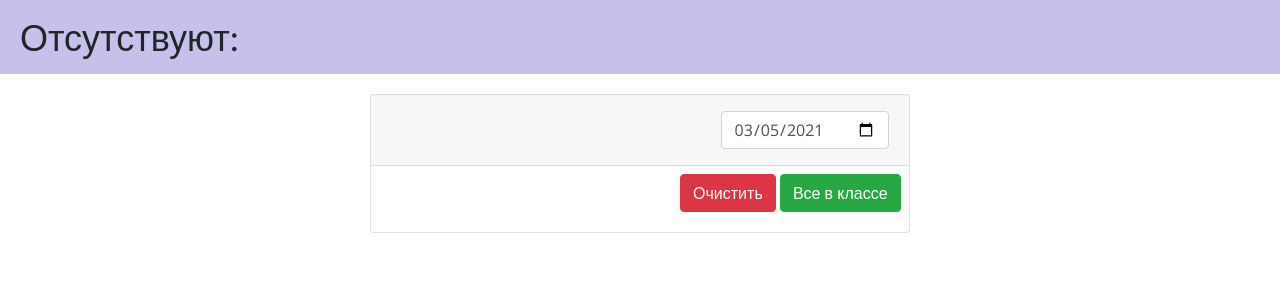
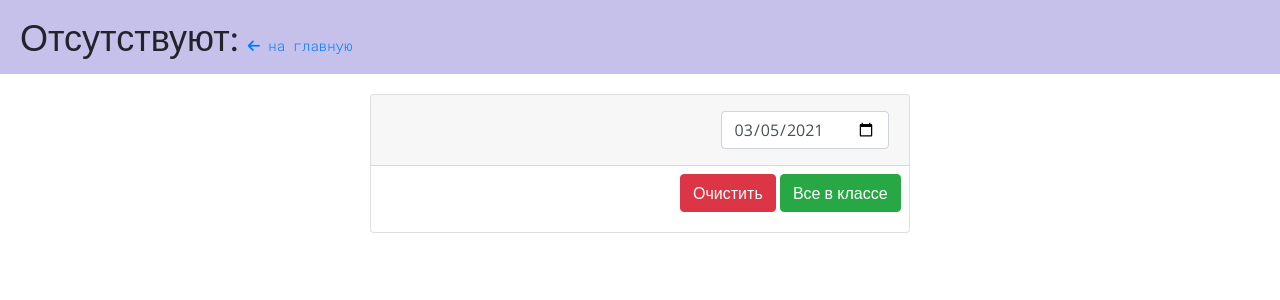
Before and after one commit to thecattest/lyceum-reports, a Flask app: page /day in a window 1280 px wide. Shown: the top 300 px of the page. Run offline with Flask 2, Linux system fonts and the light colour scheme; some libraries are stand-ins or nearby versions.

Commit message:
back link on day page

```diff
--- a/static/style.css
+++ b/static/style.css
@@ -79,3 +79,7 @@
 .student-check {
   display: none;
 }
+
+.back {
+  font-size: 14px;
+}
--- a/templates/day.html
+++ b/templates/day.html
@@ -34,7 +34,12 @@
 
   <div class="row mb-1">
     <div class="col-12">
-      <div class="header w-100">Отсутствуют:</div>
+      <div class="header w-100">
+        Отсутствуют:
+        <a href="/summary" class="action back">
+          <i class="fas fa-arrow-left"></i> на главную
+        </a>
+      </div>
     </div>
   </div>
 
@@ -49,7 +54,7 @@
             {{ name }}
           </span>
           <div class="my-auto d-flex align-items-center">
-            <input type="date" class="form-control" v-model:value="date" />
+            <input type="date" class="form-control" v-model:value="date"/>
           </div>
         </div>
         <div class="card-body text-right px-0 pt-0">
@@ -245,7 +250,7 @@
             if (a[i] !== b[i]) return false;
           }
           return true;
-        }
+        },
       },
       watch: {
         date: function(newVal, oldVal) {
```
